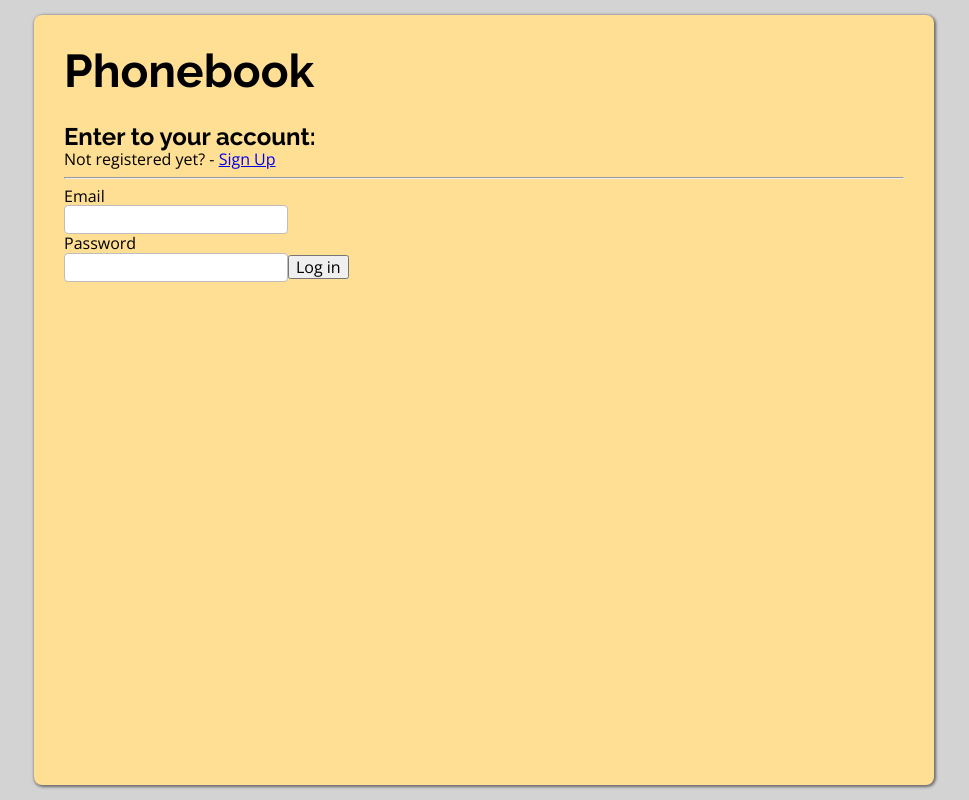
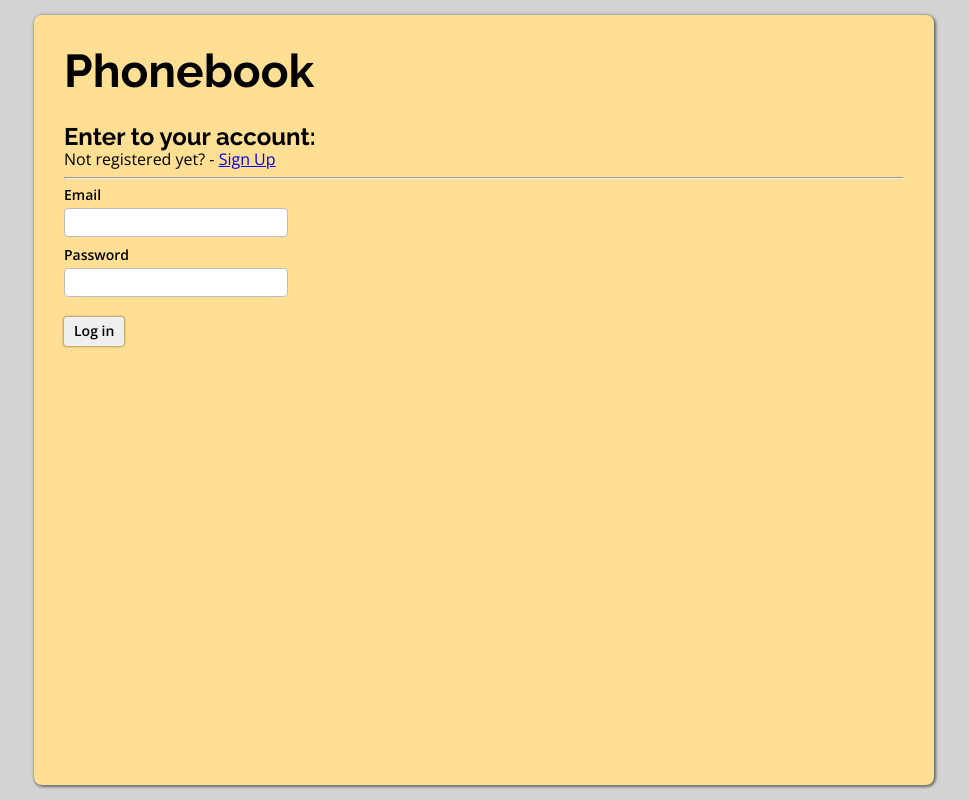
Before and after one commit to olozovik/goit-react-hw-08-phonebook, a React (Create React App) app: page /login in a window 1280 px wide. Shown: the whole page, without its empty margins (156-1125 px from the left). Built offline with nearby package versions, Linux system fonts and the light colour scheme.

Commit message:
style forms login and registratioin

```diff
--- a/src/components/Header/Header.jsx
+++ b/src/components/Header/Header.jsx
@@ -1,4 +1,9 @@
-import { HeaderStyled, LinkStyled } from './Header.styled';
+import {
+  ButtonStyled,
+  HeaderStyled,
+  LinkStyled,
+  WelcomeText,
+} from './Header.styled';
 import { useDispatch, useSelector } from 'react-redux';
 import { getUserName } from '../../redux/auth/auth-selectors';
 import { logout } from '../../redux/auth/auth-operations';
@@ -18,10 +23,10 @@ export const Header = ({ logoutButton = false }) => {
       </h1>
       {logoutButton && (
         <div>
-          <span>Hello, {name}</span>
-          <button type="button" onClick={handleLogoutButton}>
+          <WelcomeText>Hello, {name}</WelcomeText>
+          <ButtonStyled type="button" onClick={handleLogoutButton}>
             Log out
-          </button>
+          </ButtonStyled>
         </div>
       )}
     </HeaderStyled>
--- a/src/components/Header/Header.styled.jsx
+++ b/src/components/Header/Header.styled.jsx
@@ -16,3 +16,28 @@ export const LinkStyled = styled(Link)`
   color: inherit;
   text-decoration: none;
 `;
+
+export const WelcomeText = styled.span`
+  font-size: 16px;
+  margin-right: 10px;
+`;
+
+export const ButtonStyled = styled.button`
+  flex-shrink: 0;
+  padding: 6px 10px;
+
+  font-size: 14px;
+  font-weight: 600;
+
+  border: none;
+  border-radius: 3px;
+  cursor: pointer;
+  box-shadow: 0 0 0 transparent inset, 0 0 2px 1px rgba(0, 0, 0, 0.3);
+  transition: box-shadow 150ms linear, color 150ms linear;
+
+  &:hover,
+  &:active {
+    box-shadow: 1px 1px 1px rgba(0, 0, 0, 0.3) inset, 0 0 0 transparent;
+    color: ${({ theme }) => theme.buttonActiveHover};
+  }
+`;
--- a/src/components/LoginForm/LoginForm.jsx
+++ b/src/components/LoginForm/LoginForm.jsx
@@ -4,6 +4,7 @@ import { useDispatch, useSelector } from 'react-redux';
 import { login } from '../../redux/auth/auth-operations';
 import { getError } from '../../redux/auth/auth-selectors';
 import toast from 'react-hot-toast';
+import { ButtonStyled, LabelStyled } from './LoginForm.styled';
 
 export const LoginForm = () => {
   const [user, setUser] = useState({
@@ -33,7 +34,7 @@ export const LoginForm = () => {
 
   return (
     <form onSubmit={handleSubmit}>
-      <label>
+      <LabelStyled>
         <p>Email</p>
         <Input
           type="email"
@@ -44,8 +45,8 @@ export const LoginForm = () => {
           value={user.email}
           onChange={handleEmailInput}
         />
-      </label>
-      <label>
+      </LabelStyled>
+      <LabelStyled>
         <p>Password</p>
         <Input
           type="password"
@@ -55,8 +56,8 @@ export const LoginForm = () => {
           value={user.password}
           onChange={handlePasswordInput}
         />
-      </label>
-      <button type="submit">Log in</button>
+      </LabelStyled>
+      <ButtonStyled type="submit">Log in</ButtonStyled>
     </form>
   );
 };
--- a/src/components/LoginForm/LoginForm.styled.jsx
+++ b/src/components/LoginForm/LoginForm.styled.jsx
@@ -0,0 +1,38 @@
+import styled from '@emotion/styled';
+
+export const LabelStyled = styled.label`
+  display: block;
+
+  &:not(:last-of-type) {
+    margin-bottom: 10px;
+  }
+
+  &:last-of-type {
+    margin-bottom: 20px;
+  }
+
+  & p {
+    font-size: 14px;
+    font-weight: 600;
+    margin-bottom: 5px;
+  }
+`;
+
+export const ButtonStyled = styled.button`
+  padding: 6px 10px;
+
+  font-size: 14px;
+  font-weight: 600;
+
+  border: none;
+  border-radius: 3px;
+  cursor: pointer;
+  box-shadow: 0 0 0 transparent inset, 0 0 2px 1px rgba(0, 0, 0, 0.3);
+  transition: box-shadow 150ms linear, color 150ms linear;
+
+  &:hover,
+  &:active {
+    box-shadow: 1px 1px 1px rgba(0, 0, 0, 0.3) inset, 0 0 0 transparent;
+    color: ${({ theme }) => theme.buttonActiveHover};
+  }
+`;
--- a/src/components/RegistrationForm/RegistrationForm.jsx
+++ b/src/components/RegistrationForm/RegistrationForm.jsx
@@ -4,6 +4,7 @@ import { toast } from 'react-hot-toast';
 import { registration } from 'redux/auth/auth-operations';
 import { getError, getUserName } from 'redux/auth/auth-selectors';
 import { Input } from 'components/_share/Input/Input';
+import { ButtonStyled, LabelStyled } from './RegistrationForm.styled';
 
 export const RegistrationForm = () => {
   const [user, setUser] = useState({
@@ -59,7 +60,7 @@ export const RegistrationForm = () => {
   return (
     <>
       <form onSubmit={handleSubmit}>
-        <label>
+        <LabelStyled>
           <p>Name</p>
           <Input
             type="text"
@@ -70,8 +71,8 @@ export const RegistrationForm = () => {
             value={user.name}
             onChange={handleNameInput}
           />
-        </label>
-        <label>
+        </LabelStyled>
+        <LabelStyled>
           <p>Email</p>
           <Input
             type="email"
@@ -81,8 +82,8 @@ export const RegistrationForm = () => {
             value={user.email}
             onChange={handleEmailInput}
           />
-        </label>
-        <label>
+        </LabelStyled>
+        <LabelStyled>
           <p>Password</p>
           <Input
             type="password"
@@ -93,8 +94,8 @@ export const RegistrationForm = () => {
             value={user.password}
             onChange={handlePasswordInput}
           />
-        </label>
-        <label>
+        </LabelStyled>
+        <LabelStyled>
           <p>Confirm password</p>
           <Input
             type="password"
@@ -105,8 +106,8 @@ export const RegistrationForm = () => {
             value={user.confirmPassword}
             onChange={handleConfirmPasswordInput}
           />
-        </label>
-        <button type="submit">Sign Up</button>
+        </LabelStyled>
+        <ButtonStyled type="submit">Sign Up</ButtonStyled>
       </form>
     </>
   );
--- a/src/components/RegistrationForm/RegistrationForm.styled.jsx
+++ b/src/components/RegistrationForm/RegistrationForm.styled.jsx
@@ -0,0 +1,38 @@
+import styled from '@emotion/styled';
+
+export const LabelStyled = styled.label`
+  display: block;
+
+  &:not(:last-of-type) {
+    margin-bottom: 10px;
+  }
+
+  &:last-of-type {
+    margin-bottom: 20px;
+  }
+
+  & p {
+    font-size: 14px;
+    font-weight: 600;
+    margin-bottom: 5px;
+  }
+`;
+
+export const ButtonStyled = styled.button`
+  padding: 6px 10px;
+
+  font-size: 14px;
+  font-weight: 600;
+
+  border: none;
+  border-radius: 3px;
+  cursor: pointer;
+  box-shadow: 0 0 0 transparent inset, 0 0 2px 1px rgba(0, 0, 0, 0.3);
+  transition: box-shadow 150ms linear, color 150ms linear;
+
+  &:hover,
+  &:active {
+    box-shadow: 1px 1px 1px rgba(0, 0, 0, 0.3) inset, 0 0 0 transparent;
+    color: ${({ theme }) => theme.buttonActiveHover};
+  }
+`;
```
